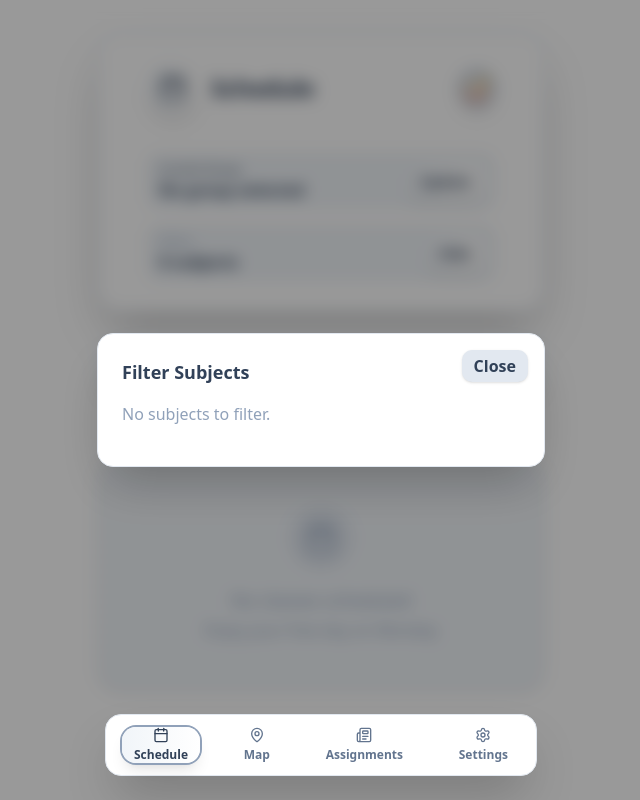
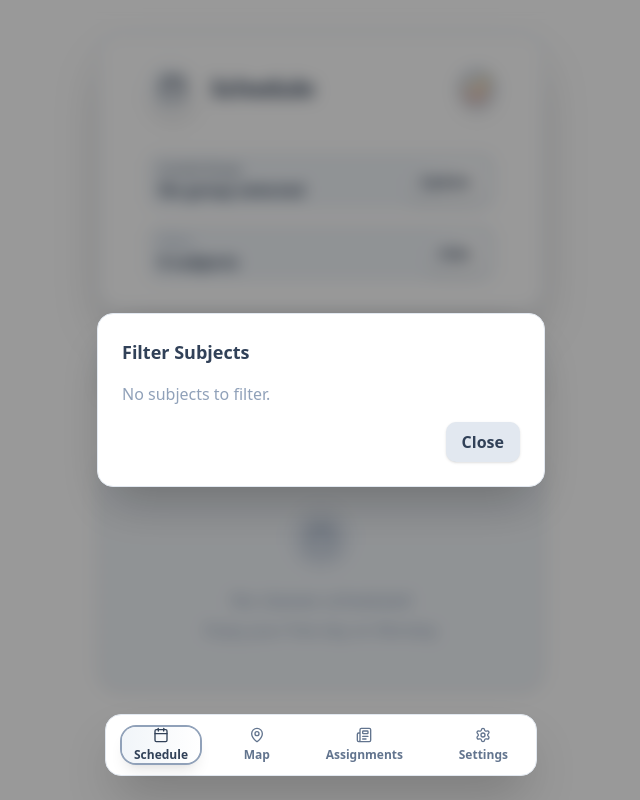
Before and after one commit to lastnurik/my-schedule, a React (Vite) app: page / in a window 1280 px wide. Both pictures are taken after a click on the button "Show". Shown: the whole page, without its empty margins (319-959 px from the left). Built offline with nearby package versions, Linux system fonts and the light colour scheme.

Commit message:
FILTER MODAL QF

```diff
--- a/src/App.tsx
+++ b/src/App.tsx
@@ -299,7 +299,9 @@ function App() {
                   })
                 )}
               </div>
-              <button onClick={() => setShowFilter(false)} className="absolute top-4 right-4 px-3 py-1 rounded-lg bg-slate-200 hover:bg-slate-300 text-slate-700 font-semibold shadow">Close</button>
+              <div className="w-full flex justify-end mt-2">
+                <button onClick={() => setShowFilter(false)} className="px-4 py-2 rounded-lg bg-slate-200 hover:bg-slate-300 text-slate-700 font-semibold shadow">Close</button>
+              </div>
             </div>
           </div>
         )}
```
